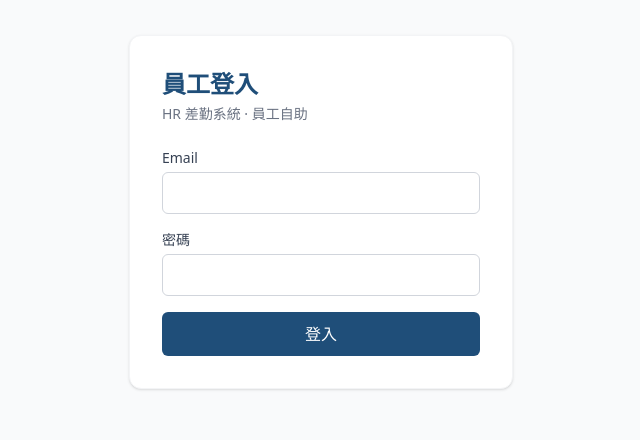
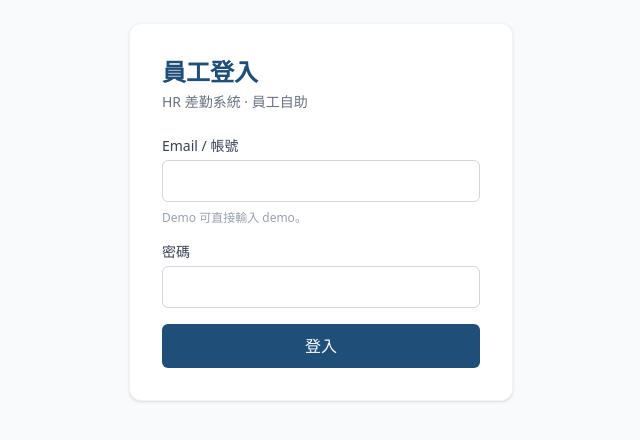
Before and after one commit to daoteng-international/hr, a Next.js app in the folder apps/web/: page /login in a window 1280 px wide. Shown: the part 188-628 px from the top of the page, without its empty margins (319-959 px from the left). Built offline with nearby package versions, Linux system fonts and the light colour scheme; no server answers.

Commit message:
Add demo admin login provisioning

```diff
--- a/apps/web/src/app/login/page.tsx
+++ b/apps/web/src/app/login/page.tsx
@@ -12,6 +12,10 @@ export default function LoginPage() {
   const [password, setPassword] = useState("");
   const [error, setError] = useState<string | null>(null);
   const [submitting, setSubmitting] = useState(false);
+  const resolveLoginEmail = (value: string) => {
+    const normalized = value.trim();
+    return normalized.toLowerCase() === "demo" ? "demo@daoteng.demo" : normalized;
+  };
 
   // Already signed in → skip the form.
   useEffect(() => {
@@ -25,7 +29,7 @@ export default function LoginPage() {
     try {
       const supabase = getSupabaseBrowser();
       const { error: signInError } = await supabase.auth.signInWithPassword({
-        email: email.trim(),
+        email: resolveLoginEmail(email),
         password,
       });
       if (signInError) {
@@ -55,17 +59,18 @@ export default function LoginPage() {
         <p className="text-sm text-gray-500 mb-6">HR 差勤系統 · 員工自助</p>
 
         <label className="block text-sm font-medium text-gray-700 mb-1" htmlFor="email">
-          Email
+          Email / 帳號
         </label>
         <input
           id="email"
-          type="email"
+          type="text"
           autoComplete="username"
           required
           value={email}
           onChange={(e) => setEmail(e.target.value)}
           className="w-full rounded-md border border-gray-300 px-3 py-2 mb-4 focus:outline-none focus:ring-2 focus:ring-[var(--brand)]"
         />
+        <p className="-mt-2 mb-4 text-xs text-gray-400">Demo 可直接輸入 demo。</p>
 
         <label className="block text-sm font-medium text-gray-700 mb-1" htmlFor="password">
           密碼
```
